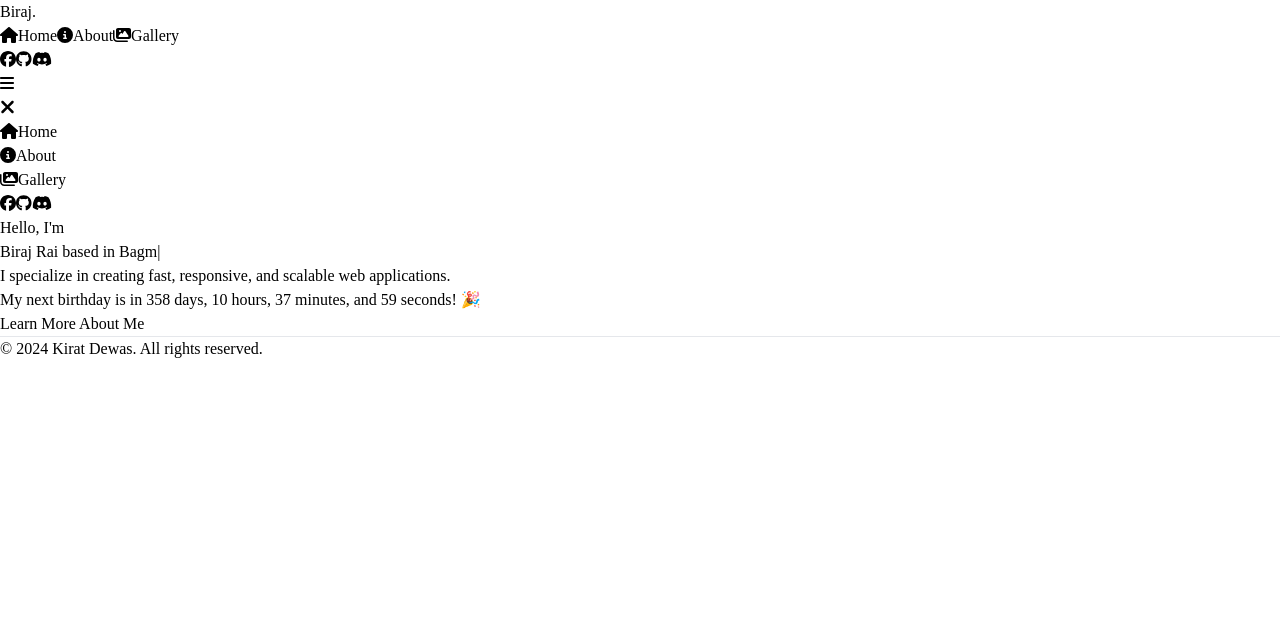
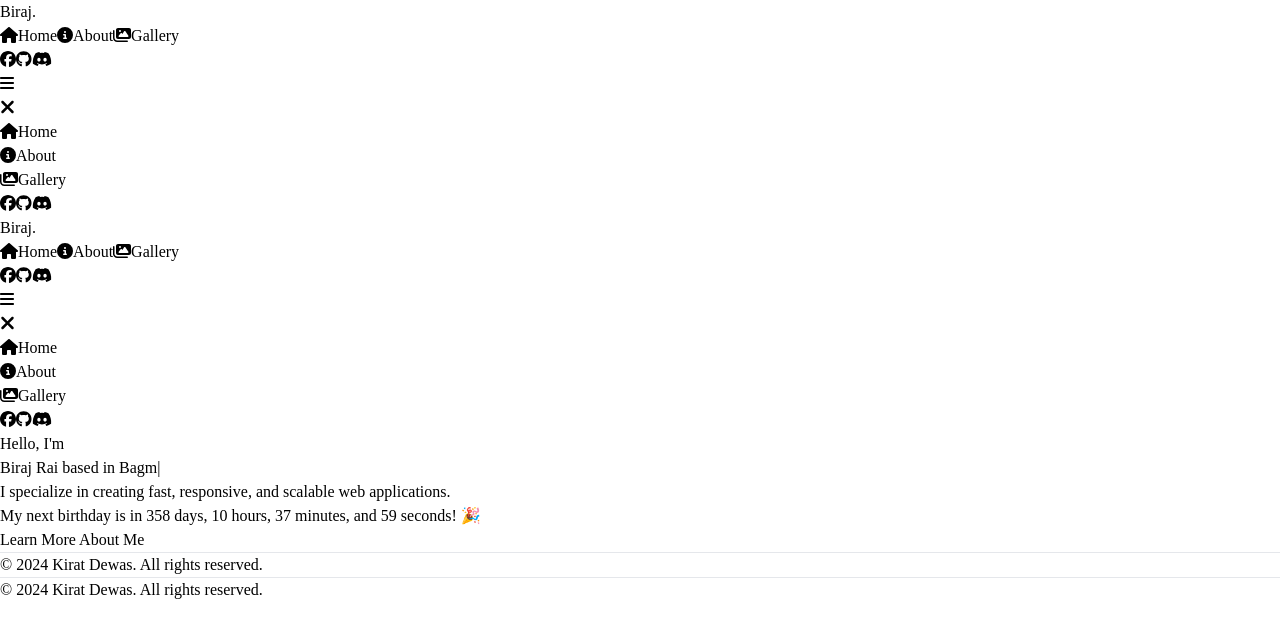
Before and after one commit to birajrai/personal-website, a Next.js app: page / in a window 1280 px wide. Shown: the top 638 px of the page. Built offline with nearby package versions, Linux system fonts and the light colour scheme.

Commit message:
Create TechCard.js

```diff
--- a/src/pages/_app.js
+++ b/src/pages/_app.js
@@ -1,6 +1,11 @@
 // src/pages/_app.js
+import Layout from '@/components/Layout'
 import '@/styles/globals.css'
 
 export default function App({ Component, pageProps }) {
-    return <Component {...pageProps} />
+    return (
+        <Layout>
+            <Component {...pageProps} />
+        </Layout>
+    )
 }
```
